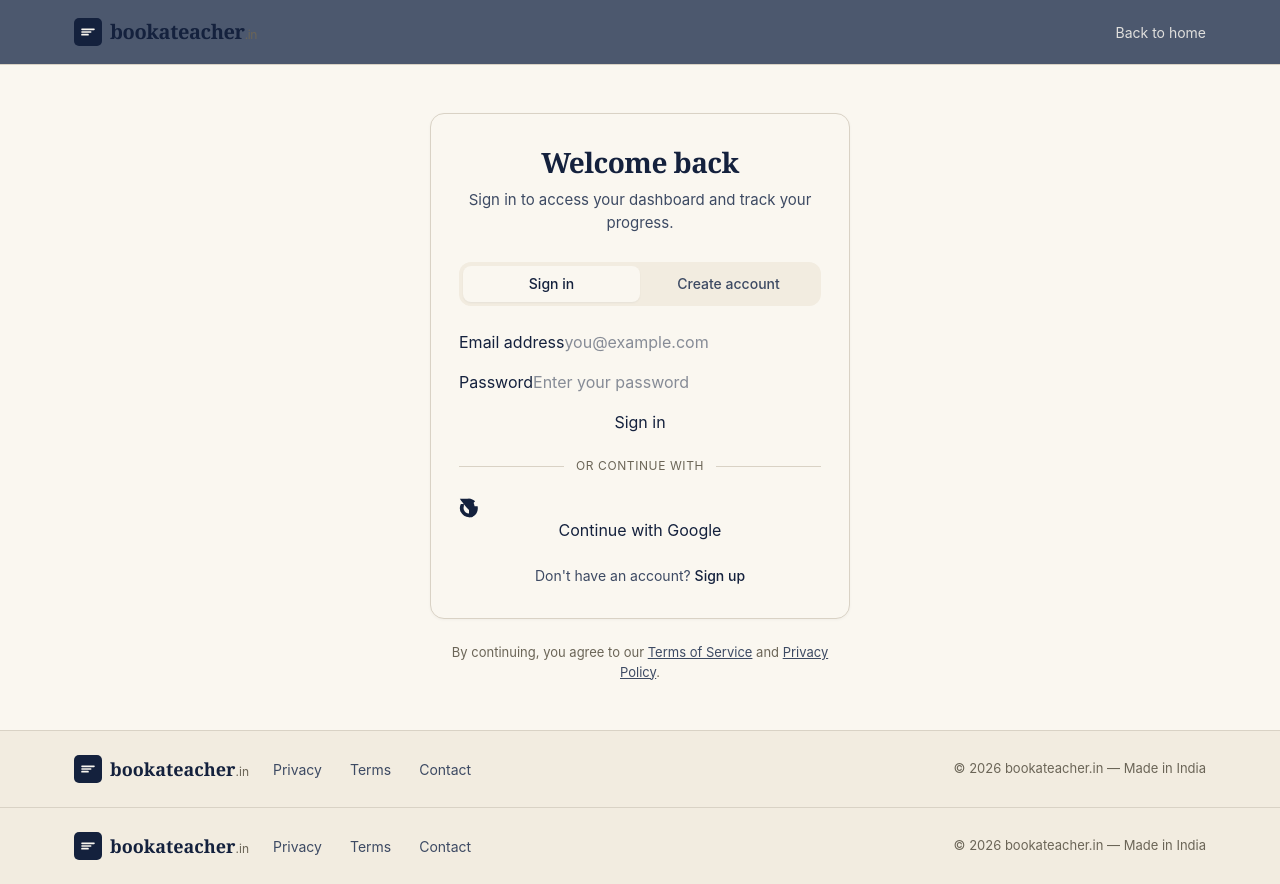
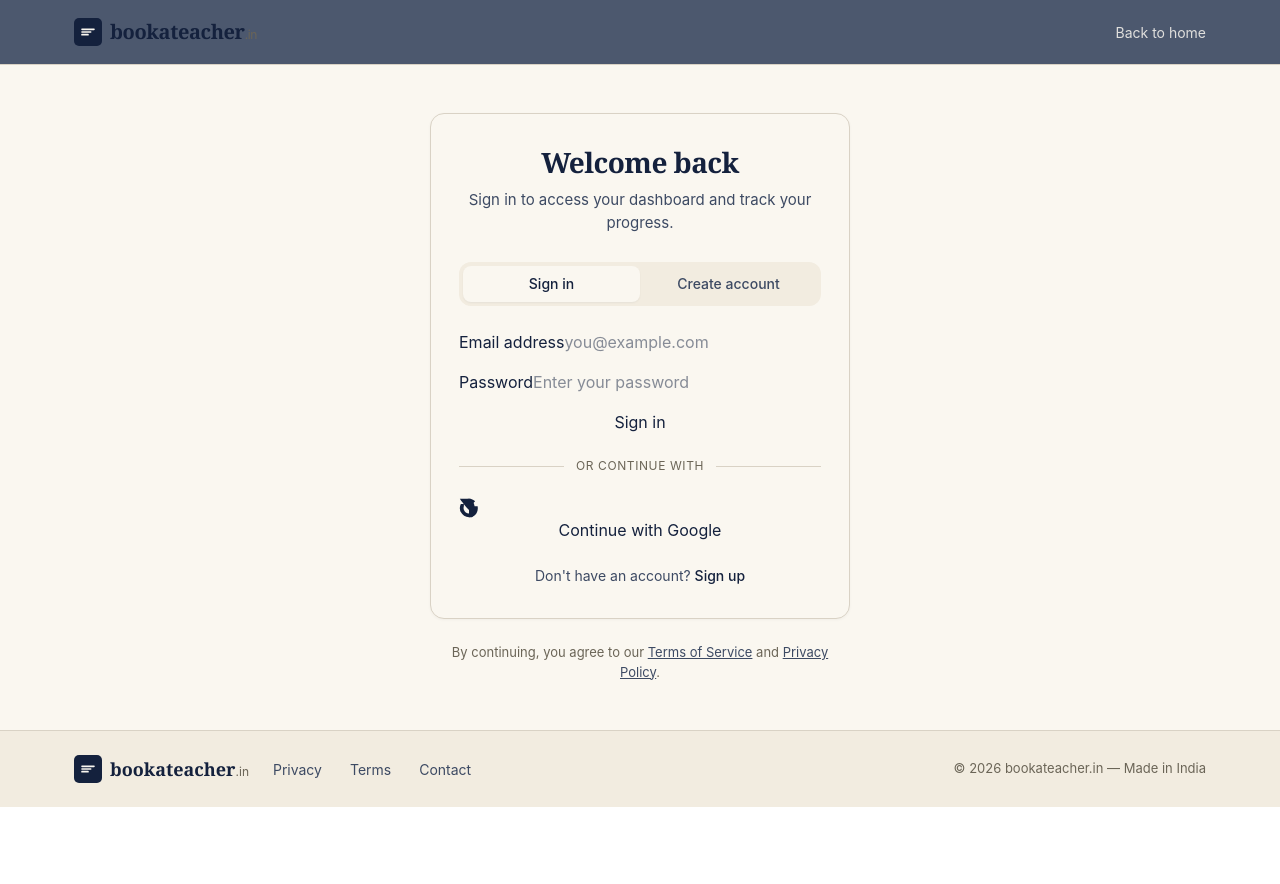
Before and after one commit to rohandhir10/bookateacher, a Next.js app: page /login in a window 1280 px wide. After the commit the page ends 807 px from the top, so only its background shows below. Built offline with nearby package versions, Linux system fonts and the light colour scheme.

Commit message:
fix(a11y): remove duplicate auth footers and name navigation

```diff
--- a/src/app/login/layout.tsx
+++ b/src/app/login/layout.tsx
@@ -1,139 +1,7 @@
-import Link from "next/link";
-
-const INK = "#14213D";
-const INK_SOFT = "#3D4A63";
-const PAPER = "#FAF7F0";
-const PAPER_2 = "#F2ECE0";
-const LINE = "#D9D2C5";
-const MUTED = "#6B6557";
-
 export default function LoginLayout({
   children,
 }: {
   children: React.ReactNode;
 }) {
-  return (
-    <div
-      style={{
-        minHeight: "100vh",
-        display: "flex",
-        flexDirection: "column",
-        background: PAPER,
-        color: INK,
-        fontFamily: "'Inter', system-ui, sans-serif",
-      }}
-    >
-      {children}
-      <footer
-        style={{
-          borderTop: `1px solid ${LINE}`,
-          padding: "24px 0",
-          background: PAPER_2,
-        }}
-      >
-        <div
-          style={{
-            display: "flex",
-            alignItems: "center",
-            justifyContent: "space-between",
-            gap: 24,
-            flexWrap: "wrap",
-            width: "100%",
-            maxWidth: 1180,
-            margin: "0 auto",
-            padding: "0 24px",
-          }}
-        >
-          <div
-            style={{
-              fontFamily: "'Playfair Display', Georgia, serif",
-              fontWeight: 600,
-              fontSize: "1.125rem",
-              display: "flex",
-              alignItems: "center",
-              gap: 8,
-              color: INK,
-            }}
-          >
-            <span
-              style={{
-                width: 28,
-                height: 28,
-                background: INK,
-                borderRadius: 5,
-                display: "flex",
-                alignItems: "center",
-                justifyContent: "center",
-                flexShrink: 0,
-              }}
-            >
-              <svg width="16" height="16" viewBox="0 0 24 24" fill="none">
-                <path
-                  d="M3 8h18M3 12h13M3 16h9"
-                  stroke={PAPER}
-                  strokeWidth="2.5"
-                  strokeLinecap="round"
-                />
-              </svg>
-            </span>
-            <span style={{ color: INK }}>
-              bookateacher
-              <span
-                style={{
-                  color: MUTED,
-                  fontFamily: "Inter, sans-serif",
-                  fontSize: "0.75rem",
-                  fontWeight: 400,
-                }}
-              >
-                .in
-              </span>
-            </span>
-          </div>
-          <div style={{ display: "flex", gap: 28 }}>
-            <Link
-              href="/privacy"
-              style={{
-                fontSize: "0.875rem",
-                color: INK_SOFT,
-                textDecoration: "none",
-              }}
-            >
-              Privacy
-            </Link>
-            <Link
-              href="/terms"
-              style={{
-                fontSize: "0.875rem",
-                color: INK_SOFT,
-                textDecoration: "none",
-              }}
-            >
-              Terms
-            </Link>
-            <Link
-              href="/contact"
-              style={{
-                fontSize: "0.875rem",
-                color: INK_SOFT,
-                textDecoration: "none",
-              }}
-            >
-              Contact
-            </Link>
-          </div>
-          <p
-            style={{
-              fontSize: "0.8125rem",
-              color: MUTED,
-              textAlign: "right",
-              flex: 1,
-            }}
-          >
-            © {new Date().getFullYear()} bookateacher.in — Made in India
-          </p>
-        </div>
-      </footer>
-    </div>
-  );
+  return <>{children}</>;
 }
--- a/src/app/login/page.tsx
+++ b/src/app/login/page.tsx
@@ -106,6 +106,7 @@ export default function LoginPage() {
               </span>
             </span>
           </Link>
+          <nav aria-label="Account navigation">
             <Link
               href="/"
               style={{
@@ -118,6 +119,7 @@ export default function LoginPage() {
             >
               Back to home
             </Link>
+          </nav>
         </div>
       </header>
 
@@ -274,11 +276,11 @@ export default function LoginPage() {
               </span>
             </span>
           </div>
-          <div style={{ display: "flex", gap: 28 }}>
+          <nav aria-label="Legal and support" style={{ display: "flex", gap: 28 }}>
             <Link href="/privacy" style={{ fontSize: "0.875rem", color: INK_SOFT, textDecoration: "none" }}>Privacy</Link>
             <Link href="/terms" style={{ fontSize: "0.875rem", color: INK_SOFT, textDecoration: "none" }}>Terms</Link>
             <Link href="/contact" style={{ fontSize: "0.875rem", color: INK_SOFT, textDecoration: "none" }}>Contact</Link>
-          </div>
+          </nav>
           <p style={{ fontSize: "0.8125rem", color: MUTED, textAlign: "right", flex: 1 }}>
             © {new Date().getFullYear()} bookateacher.in — Made in India
           </p>
--- a/src/app/register/layout.tsx
+++ b/src/app/register/layout.tsx
@@ -1,139 +1,7 @@
-import Link from "next/link";
-
-const INK = "#14213D";
-const INK_SOFT = "#3D4A63";
-const PAPER = "#FAF7F0";
-const PAPER_2 = "#F2ECE0";
-const LINE = "#D9D2C5";
-const MUTED = "#6B6557";
-
 export default function RegisterLayout({
   children,
 }: {
   children: React.ReactNode;
 }) {
-  return (
-    <div
-      style={{
-        minHeight: "100vh",
-        display: "flex",
-        flexDirection: "column",
-        background: PAPER,
-        color: INK,
-        fontFamily: "'Inter', system-ui, sans-serif",
-      }}
-    >
-      {children}
-      <footer
-        style={{
-          borderTop: `1px solid ${LINE}`,
-          padding: "24px 0",
-          background: PAPER_2,
-        }}
-      >
-        <div
-          style={{
-            display: "flex",
-            alignItems: "center",
-            justifyContent: "space-between",
-            gap: 24,
-            flexWrap: "wrap",
-            width: "100%",
-            maxWidth: 1180,
-            margin: "0 auto",
-            padding: "0 24px",
-          }}
-        >
-          <div
-            style={{
-              fontFamily: "'Playfair Display', Georgia, serif",
-              fontWeight: 600,
-              fontSize: "1.125rem",
-              display: "flex",
-              alignItems: "center",
-              gap: 8,
-              color: INK,
-            }}
-          >
-            <span
-              style={{
-                width: 28,
-                height: 28,
-                background: INK,
-                borderRadius: 5,
-                display: "flex",
-                alignItems: "center",
-                justifyContent: "center",
-                flexShrink: 0,
-              }}
-            >
-              <svg width="16" height="16" viewBox="0 0 24 24" fill="none">
-                <path
-                  d="M3 8h18M3 12h13M3 16h9"
-                  stroke={PAPER}
-                  strokeWidth="2.5"
-                  strokeLinecap="round"
-                />
-              </svg>
-            </span>
-            <span style={{ color: INK }}>
-              bookateacher
-              <span
-                style={{
-                  color: MUTED,
-                  fontFamily: "Inter, sans-serif",
-                  fontSize: "0.75rem",
-                  fontWeight: 400,
-                }}
-              >
-                .in
-              </span>
-            </span>
-          </div>
-          <div style={{ display: "flex", gap: 28 }}>
-            <Link
-              href="/privacy"
-              style={{
-                fontSize: "0.875rem",
-                color: INK_SOFT,
-                textDecoration: "none",
-              }}
-            >
-              Privacy
-            </Link>
-            <Link
-              href="/terms"
-              style={{
-                fontSize: "0.875rem",
-                color: INK_SOFT,
-                textDecoration: "none",
-              }}
-            >
-              Terms
-            </Link>
-            <Link
-              href="/contact"
-              style={{
-                fontSize: "0.875rem",
-                color: INK_SOFT,
-                textDecoration: "none",
-              }}
-            >
-              Contact
-            </Link>
-          </div>
-          <p
-            style={{
-              fontSize: "0.8125rem",
-              color: MUTED,
-              textAlign: "right",
-              flex: 1,
-            }}
-          >
-            © {new Date().getFullYear()} bookateacher.in — Made in India
-          </p>
-        </div>
-      </footer>
-    </div>
-  );
+  return <>{children}</>;
 }
--- a/src/app/register/page.tsx
+++ b/src/app/register/page.tsx
@@ -108,7 +108,7 @@ export default function RegisterPage() {
               </span>
             </span>
           </Link>
-          <div style={{ display: "flex", gap: 12, alignItems: "center" }}>
+          <nav aria-label="Account navigation" style={{ display: "flex", gap: 12, alignItems: "center" }}>
             <Link
               href="/login"
               style={{
@@ -121,7 +121,7 @@ export default function RegisterPage() {
             >
               Sign in
             </Link>
-          </div>
+          </nav>
         </div>
       </header>
 
@@ -361,11 +361,11 @@ export default function RegisterPage() {
               </span>
             </span>
           </div>
-          <div style={{ display: "flex", gap: 28 }}>
+          <nav aria-label="Legal and support" style={{ display: "flex", gap: 28 }}>
             <Link href="/privacy" style={{ fontSize: "0.875rem", color: INK_SOFT, textDecoration: "none" }}>Privacy</Link>
             <Link href="/terms" style={{ fontSize: "0.875rem", color: INK_SOFT, textDecoration: "none" }}>Terms</Link>
             <Link href="/contact" style={{ fontSize: "0.875rem", color: INK_SOFT, textDecoration: "none" }}>Contact</Link>
-          </div>
+          </nav>
           <p style={{ fontSize: "0.8125rem", color: MUTED, textAlign: "right", flex: 1 }}>
             © {new Date().getFullYear()} bookateacher.in — Made in India
           </p>
```
Also changed, not shown: src/app/contact/page.tsx (+53 -8 lines), 1 other file (tests, documents, lock files or other folders). Lines whose indentation alone changed are shown as unchanged.
